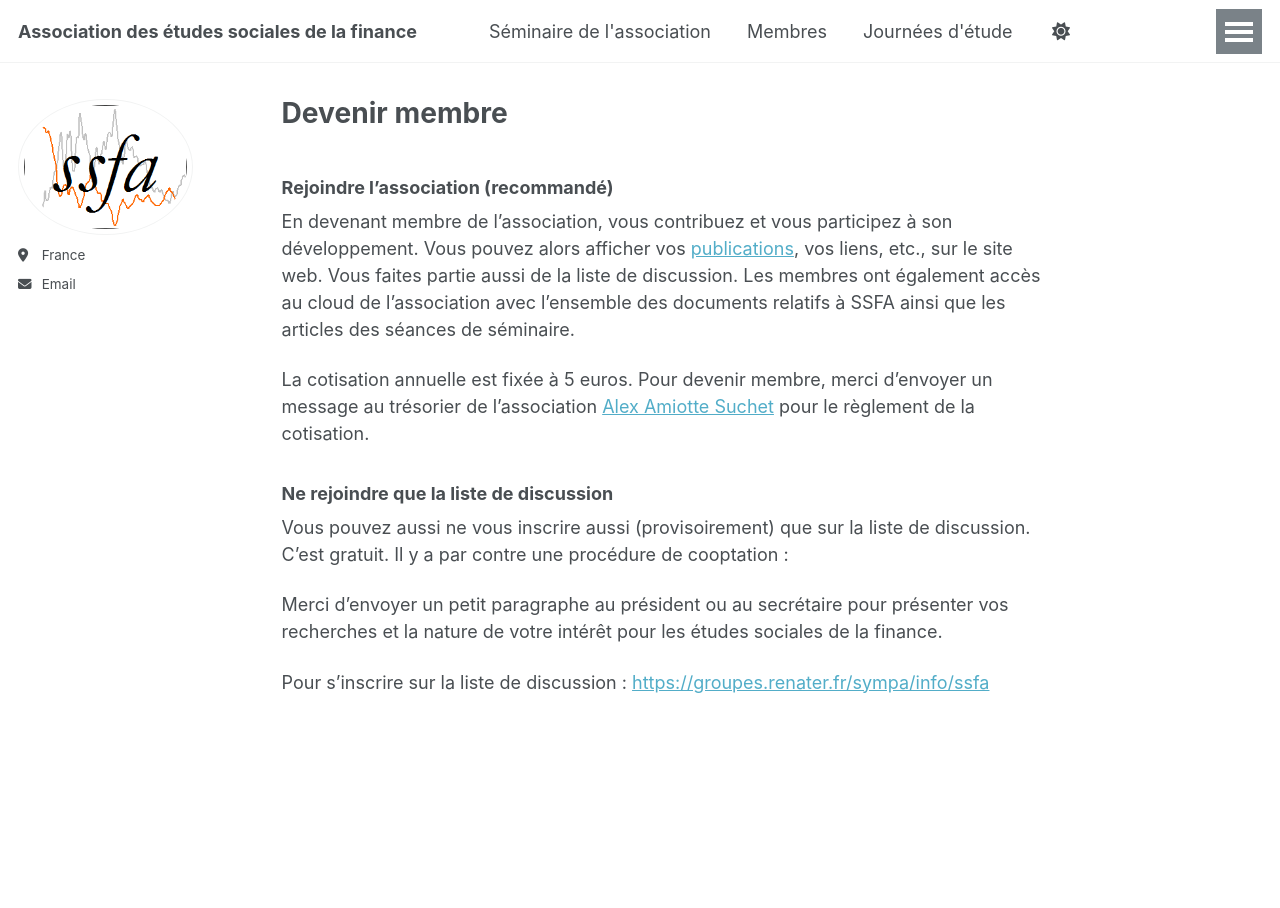
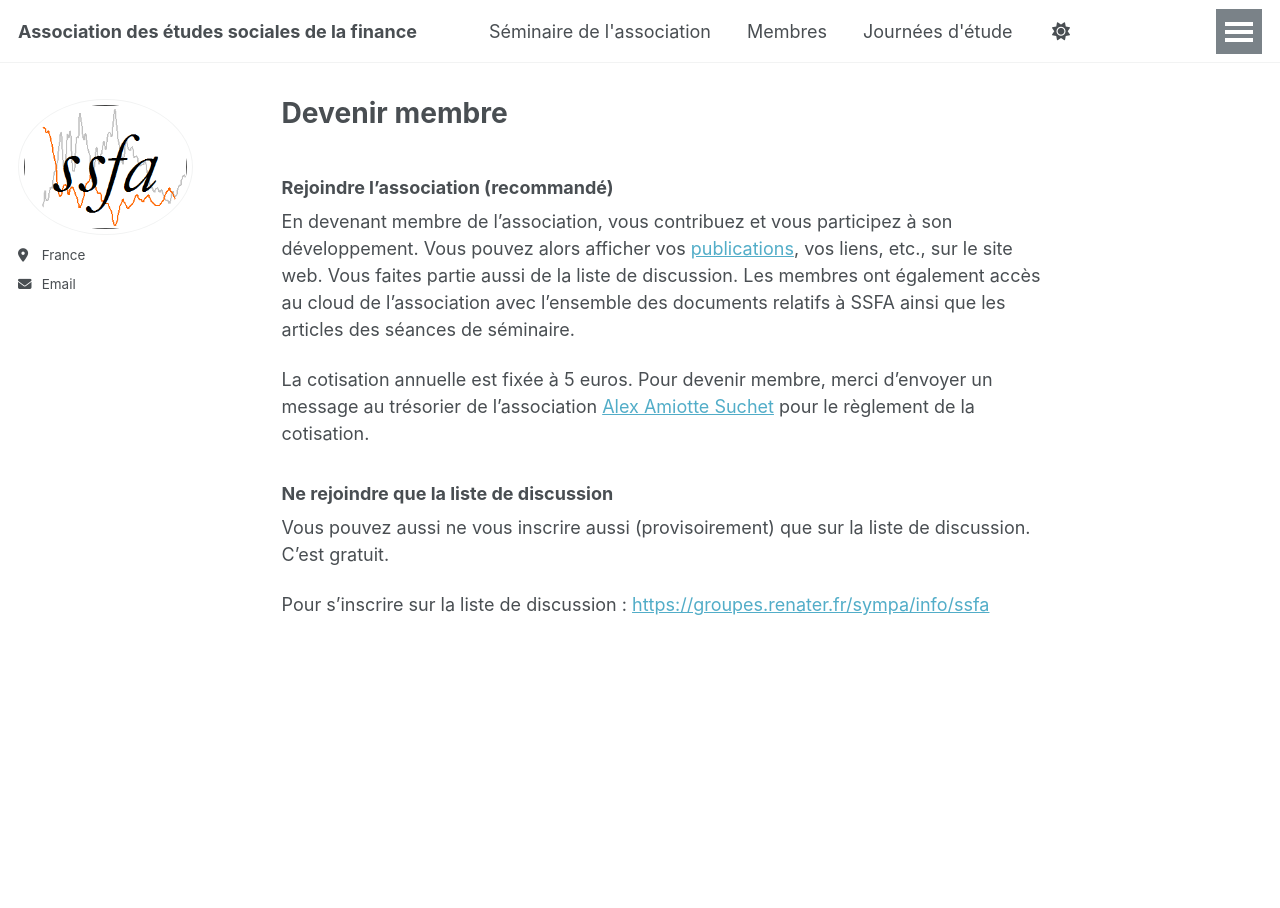
Before and after one commit to ssfa-aesf/ssfa-aesf.github.io, a Jekyll site: the page built from _pages/adhesion.md, in a window 1280 px wide. Built offline with Jekyll 4.4.1, drawn with Linux system fonts in a browser that asks for light colours.

Commit message:
Update adhesion.md

```diff
--- a/_pages/adhesion.md
+++ b/_pages/adhesion.md
@@ -11,9 +11,6 @@ En devenant membre de l’association, vous contribuez et vous participez à son
 La cotisation annuelle est fixée à 5 euros. Pour devenir membre, merci d'envoyer un message au trésorier de l'association [Alex Amiotte Suchet](mailto:alex.amiotte-suchet@ens-paris-saclay.fr) pour le règlement de la cotisation.
 
 ### Ne rejoindre que la liste de discussion
-Vous pouvez aussi ne vous inscrire aussi (provisoirement) que sur la liste de discussion. C’est gratuit. Il y a par contre une procédure de cooptation :
-
-Merci d’envoyer un petit paragraphe au président ou au secrétaire pour présenter vos recherches et la nature de votre intérêt pour les études sociales de la finance.
-
+Vous pouvez aussi ne vous inscrire aussi (provisoirement) que sur la liste de discussion. C’est gratuit.
 
 Pour s’inscrire sur la liste de discussion : [https://groupes.renater.fr/sympa/info/ssfa](https://groupes.renater.fr/sympa/info/ssfa)
```
